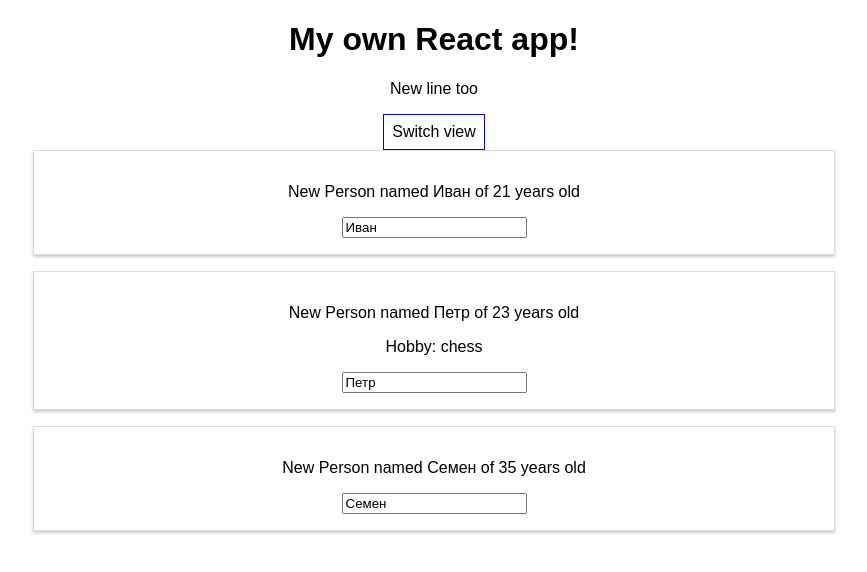
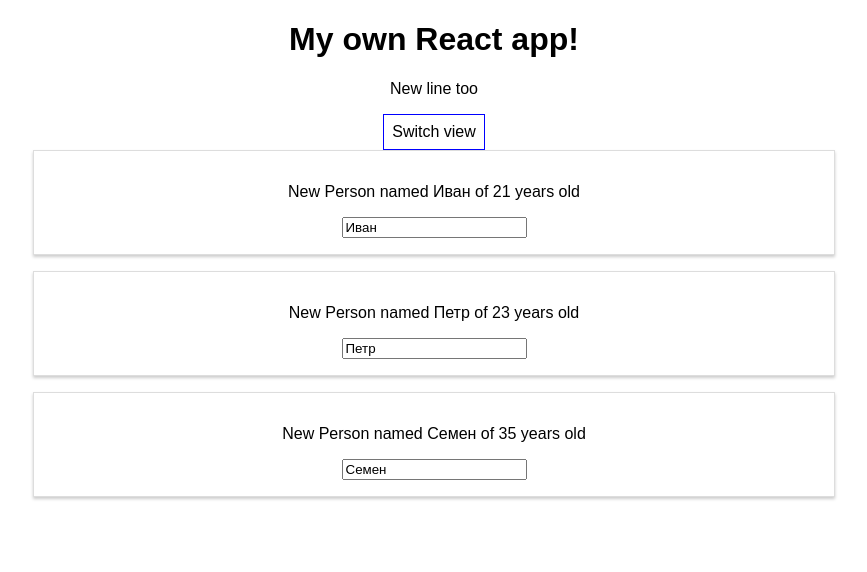
Before and after one commit to shtasi/react-lessons-one, a React (Create React App) app: page / in a window 1280 px wide. Shown: the top 572 px of the page, without its empty margins (206-1073 px from the left). Built offline with nearby package versions, Linux system fonts and the light colour scheme.

Commit message:
lesson 63

```diff
--- a/src/App.jsx
+++ b/src/App.jsx
@@ -5,31 +5,27 @@ import Person from './Person/Person';
 class App extends Component {
   state = {
     persons: [
-      {name: 'Иван', age: 21},
-      {name: 'Петр', age: 23},
-      {name: 'Семен', age: 35}
+      {id: 1, name: 'Иван', age: 21},
+      {id: 2, name: 'Петр', age: 23},
+      {id: 3, name: 'Семен', age: 35}
     ],
     showPersons: true
   };
 
-  switchNameHandler = (newName) => {
-    this.setState({
-      persons: [
-        {name: newName, age: 121},
-        {name: 'Петр', age: 123},
-        {name: 'Семен', age: 135}
-      ]
-    });
+  deletePersonHandler = (personIndex) => {
+    const persons = [...this.state.persons];
+    persons.splice(personIndex, 1);
+    this.setState({persons: persons});
   };
 
-  nameChangedHandler = (event) => {
-    this.setState({
-      persons: [
-        {name: 'Иван', age: 121},
-        {name: event.target.value, age: 123},
-        {name: 'Семен', age: 135}
-      ]
-    });
+  nameChangedHandler = (event, id) => {
+    const personId = this.state.persons.findIndex(e => e.id === id);
+    const person = {...this.state.persons[personId]};
+    person.name = event.target.value
+    const persons = [...this.state.persons];
+    persons[personId] = person;
+
+    this.setState({persons: persons});
   };
 
   togglePersonsHandler = () => {
@@ -50,18 +46,13 @@ class App extends Component {
     if (this.state.showPersons) {
       personsList = (
         <div>
-        <Person
-          name={this.state.persons[0].name}
-          age={this.state.persons[0].age}/>
-        <Person
-          name={this.state.persons[1].name}
-          age={this.state.persons[1].age}
-          changed={this.nameChangedHandler}>
-            Hobby: chess
-        </Person>
-        <Person
-          name={this.state.persons[2].name}
-          age={this.state.persons[2].age}/>
+          {this.state.persons.map((e, idx) => {
+            return <Person name={e.name}
+                           age={e.age}
+                           key={e.id}
+                           changed={(event) => this.nameChangedHandler(event, e.id)}
+                           click={() => this.deletePersonHandler(idx)} />
+          })}
       </div>
       );}
 
```
